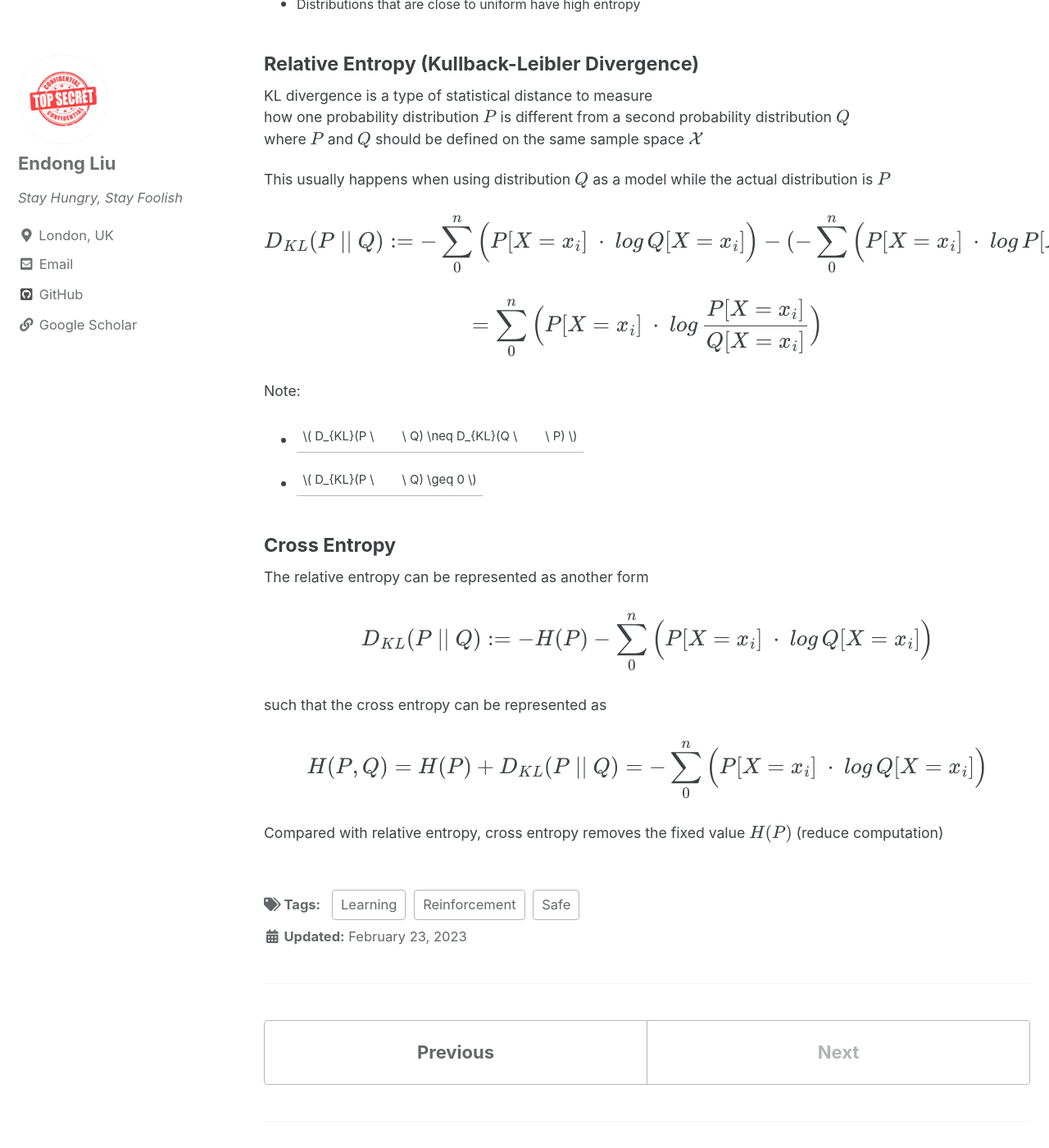
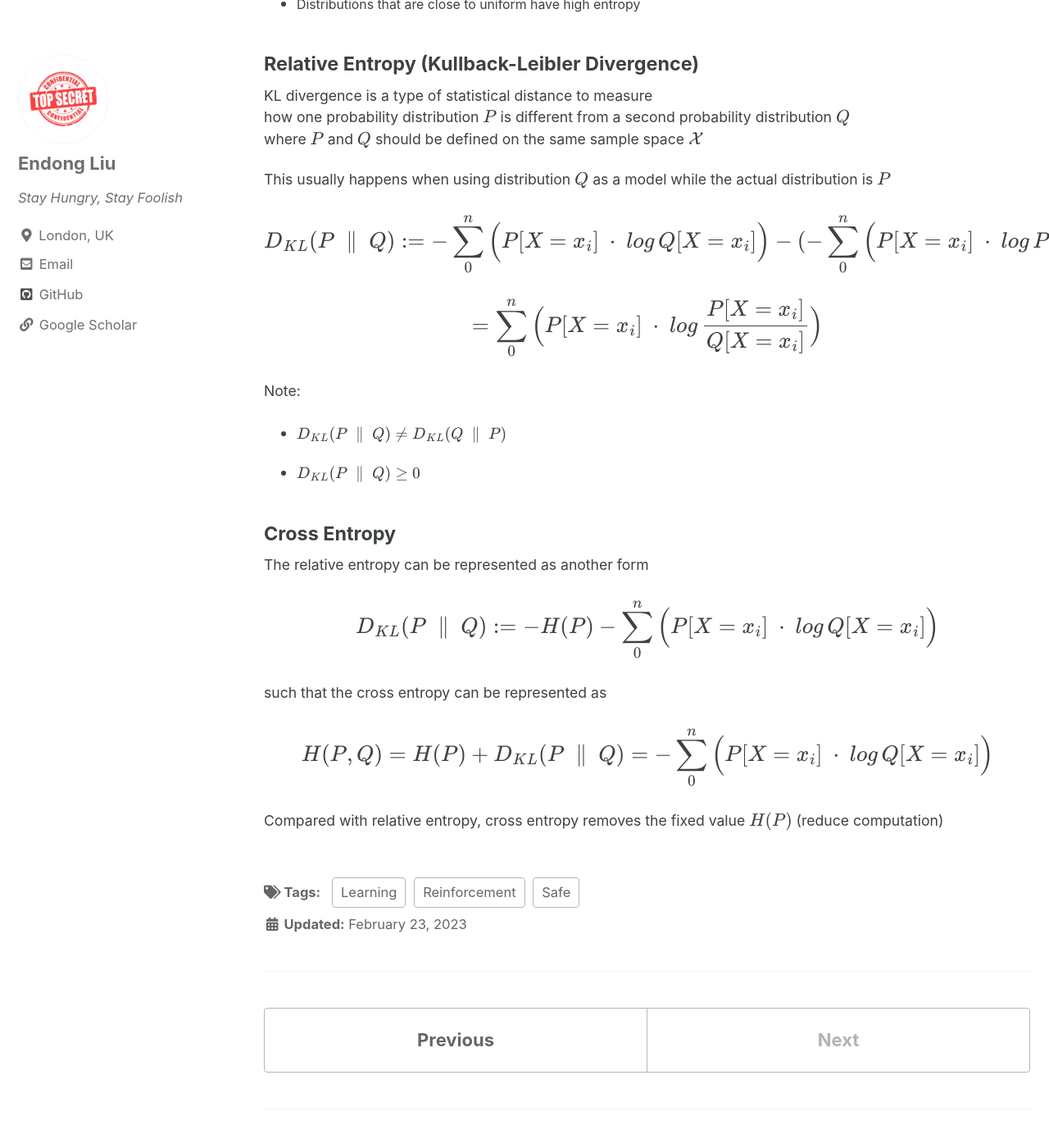
Before and after one commit to ZzPoLariszZ/zzpolariszz.github.io, a Jekyll site: the page built from _posts/2023-02-23-Paper-Reading-0002.md, in a window 1280 px wide and 1400 px high, scrolled down 4453 px. Shown: the whole window at 82% size. Built offline with Jekyll 4.4.1, drawn with Linux system fonts in a browser that asks for light colours; cached includes are drawn as plain includes; some of the changed text lies outside the part shown.

Commit message:
Update 2023-02-23-Paper-Reading-0002.md

```diff
--- a/_posts/2023-02-23-Paper-Reading-0002.md
+++ b/_posts/2023-02-23-Paper-Reading-0002.md
@@ -61,7 +61,7 @@ This is also a kind of ***<span style="color:Red">partial order</span>*** relati
 
 $$
 
-\sigma^1 = \sigma^2 \quad || \quad \sigma^1 \succ \sigma^2 \quad || \quad \sigma^2 \succ \sigma^1 \quad || \quad \sigma^1, \sigma^2 \ \text{not comparable}
+\sigma^1 = \sigma^2 \quad \parallel \quad \sigma^1 \succ \sigma^2 \quad \parallel \quad \sigma^2 \succ \sigma^1 \quad \parallel \quad \sigma^1, \sigma^2 \ \text{not comparable}
 $$
 
 The human preferences are recorded in the database \\( \mathcal{D} \\) with a three-element set
@@ -190,7 +190,7 @@ where \\( P \\) and \\( Q \\) should be defined on the same sample space \\( \ma
 This usually happens when using distribution \\( Q \\) as a model while the actual distribution is \\( P \\)
 
 $$
-D_{KL}(P \ || \ Q) \\ := - \sum_0^n \Big( P[X = x_i] \ \cdot \ log \, Q[X = x_i] \Big) - (- \sum_0^n \Big( P[X = x_i] \ \cdot \ log \, P[X = x_i] \Big)
+D_{KL}(P \ \parallel \ Q) \\ := - \sum_0^n \Big( P[X = x_i] \ \cdot \ log \, Q[X = x_i] \Big) - (- \sum_0^n \Big( P[X = x_i] \ \cdot \ log \, P[X = x_i] \Big)
 $$
 
 $$
@@ -199,22 +199,22 @@ $$
 
 Note:
 
-- \\( D_{KL}(P \ || \ Q) \neq D_{KL}(Q \ || \ P) \\)
+- \\( D_{KL}(P \ \parallel \ Q) \neq D_{KL}(Q \ \parallel \ P) \\)
 
-- \\( D_{KL}(P \ || \ Q) \geq 0 \\)
+- \\( D_{KL}(P \ \parallel \ Q) \geq 0 \\)
 
 #### Cross Entropy
 
 The relative entropy can be represented as another form
 
 $$
-D_{KL}(P \ || \ Q) := -H(P) - \sum_0^n \Big( P[X = x_i] \ \cdot \ log \, Q[X = x_i] \Big)
+D_{KL}(P \ \parallel \ Q) := -H(P) - \sum_0^n \Big( P[X = x_i] \ \cdot \ log \, Q[X = x_i] \Big)
 $$
 
 such that the cross entropy can be represented as
 
 $$
-H(P,Q) = H(P) + D_{KL}(P \ || \ Q) = - \sum_0^n \Big( P[X = x_i] \ \cdot \ log \, Q[X = x_i] \Big)
+H(P,Q) = H(P) + D_{KL}(P \ \parallel \ Q) = - \sum_0^n \Big( P[X = x_i] \ \cdot \ log \, Q[X = x_i] \Big)
 $$
 
 Compared with relative entropy, cross entropy removes the fixed value \\( H(P) \\) (reduce computation)
```
